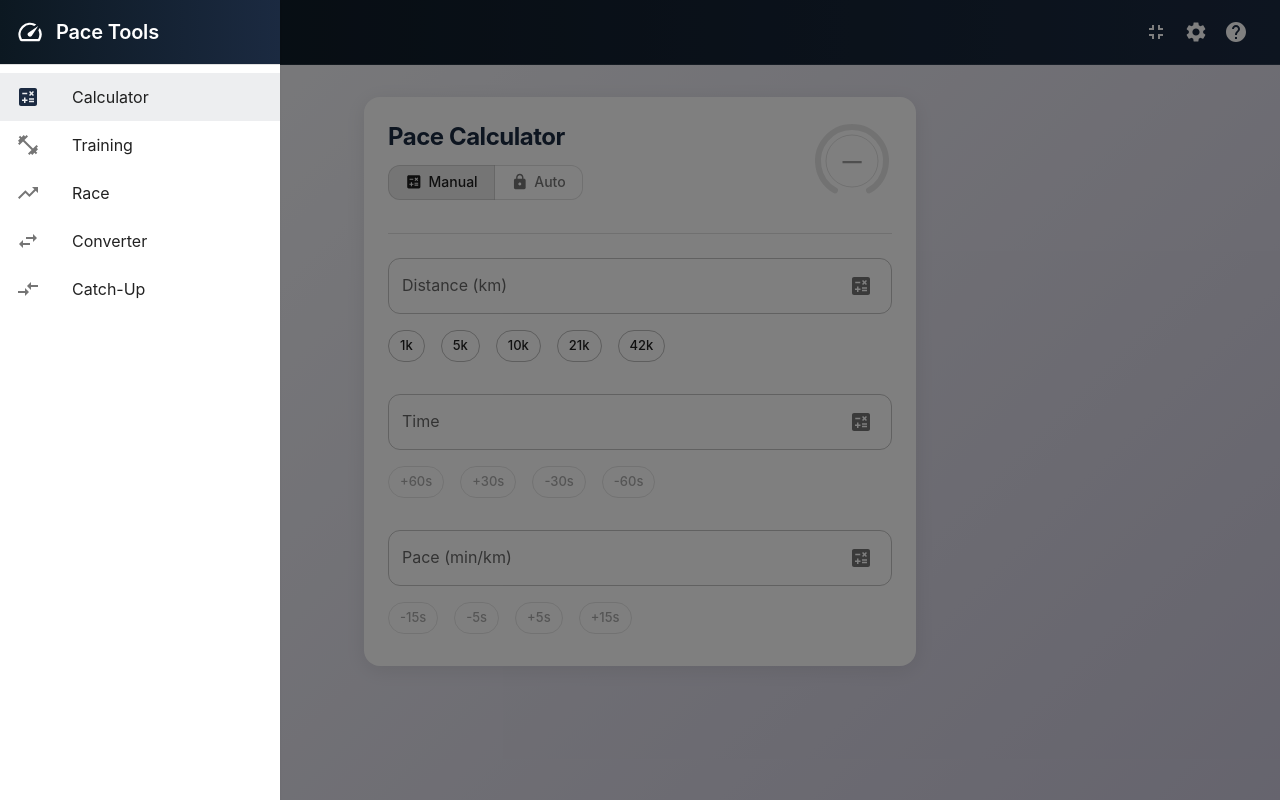
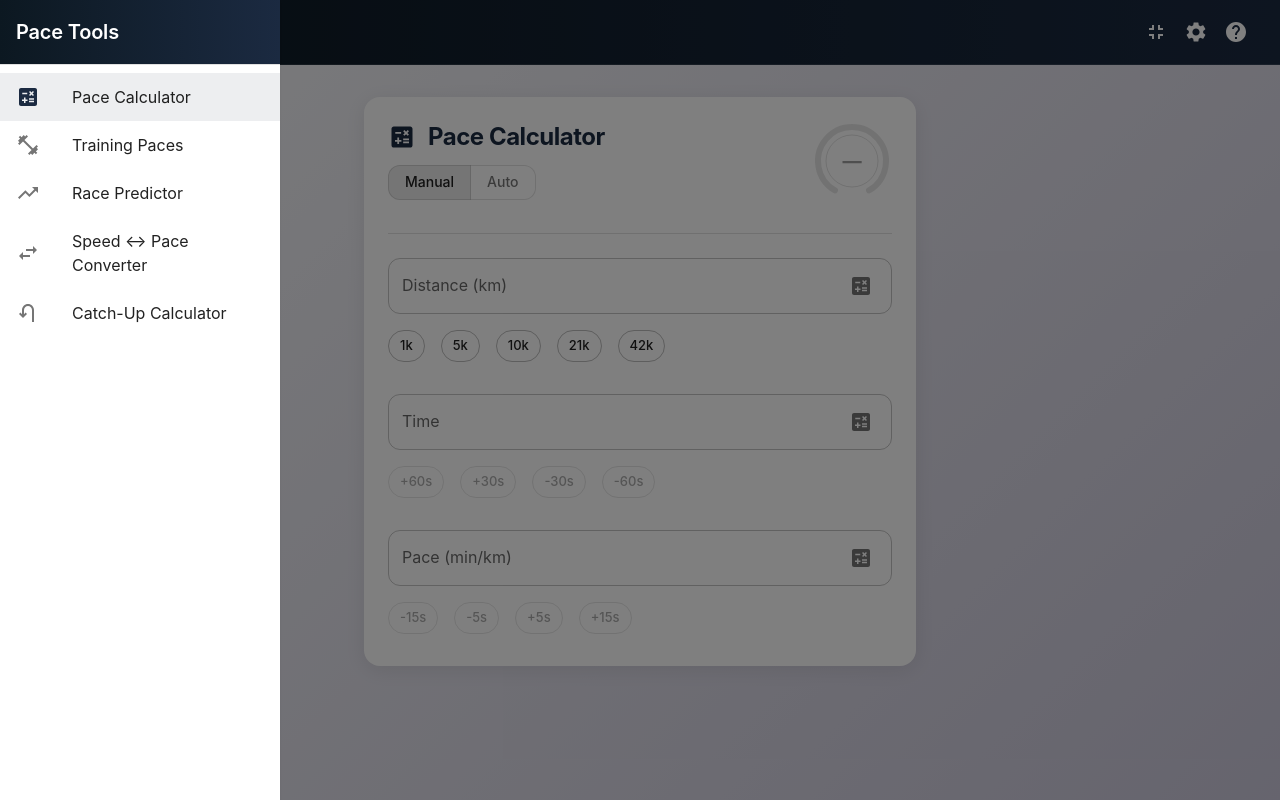
Before and after one commit to sebfoucault/pace-tools, a React (Vite) app: page / in a window 1280 px wide. Both pictures are taken after a click on the button 32 px from the left and 32 px from the top of the page. Built offline with nearby package versions, Linux system fonts and the light colour scheme.

Commit message:
Implement minor UX improvements

```diff
--- a/src/App.tsx
+++ b/src/App.tsx
@@ -1,6 +1,6 @@
 import React, { useState } from 'react';
 import { ThemeProvider, CssBaseline, Container, AppBar, Toolbar, Typography, Box, IconButton, Drawer, List, ListItem, ListItemButton, ListItemIcon, ListItemText, Divider } from '@mui/material';
-import { Speed, Settings, Help, Fullscreen, FullscreenExit, Calculate, TrendingUp, SwapHoriz, FitnessCenter, CompareArrows, Menu } from '@mui/icons-material';
+import { Settings, Help, Fullscreen, FullscreenExit, Calculate, TrendingUp, SwapHoriz, FitnessCenter, UTurnLeft, Menu } from '@mui/icons-material';
 import { useTranslation } from 'react-i18next';
 import RunningCalculator from './components/RunningCalculator';
 import RacePredictor from './components/RacePredictor';
@@ -123,7 +123,6 @@ function App() {
             >
               <Menu />
             </IconButton>
-            <Speed sx={{ mr: 2, fontSize: 28 }} />
             <Typography variant="h6" component="div" sx={{ flexGrow: 1, fontWeight: 600 }}>
               {t('app.title')}
             </Typography>
@@ -229,12 +228,9 @@ function App() {
           }}
         >
           <Box sx={{ p: 2, background: 'linear-gradient(90deg, #0c1821 0%, #1b2a41 100%)', color: 'white' }}>
-            <Box sx={{ display: 'flex', alignItems: 'center' }}>
-              <Speed sx={{ mr: 1.5, fontSize: 28 }} />
-              <Typography variant="h6" sx={{ fontWeight: 600 }}>
-                {t('app.title')}
-              </Typography>
-            </Box>
+            <Typography variant="h6" sx={{ fontWeight: 600 }}>
+              {t('app.title')}
+            </Typography>
           </Box>
           <Divider />
           <List>
@@ -246,7 +242,7 @@ function App() {
                 <ListItemIcon>
                   <Calculate color={currentTab === 0 ? 'primary' : 'inherit'} />
                 </ListItemIcon>
-                <ListItemText primary={t('app.calculatorTab') || 'Calculator'} />
+                <ListItemText primary={t('calculator.title') || 'Pace Calculator'} />
               </ListItemButton>
             </ListItem>
             <ListItem disablePadding>
@@ -257,7 +253,7 @@ function App() {
                 <ListItemIcon>
                   <FitnessCenter color={currentTab === 1 ? 'primary' : 'inherit'} />
                 </ListItemIcon>
-                <ListItemText primary={t('app.trainingTab') || 'Training'} />
+                <ListItemText primary={t('trainingPaces.title') || 'Training Paces'} />
               </ListItemButton>
             </ListItem>
             <ListItem disablePadding>
@@ -268,7 +264,7 @@ function App() {
                 <ListItemIcon>
                   <TrendingUp color={currentTab === 2 ? 'primary' : 'inherit'} />
                 </ListItemIcon>
-                <ListItemText primary={t('app.racePredictorTab') || 'Race'} />
+                <ListItemText primary={t('racePredictor.title') || 'Race Predictor'} />
               </ListItemButton>
             </ListItem>
             <ListItem disablePadding>
@@ -279,7 +275,7 @@ function App() {
                 <ListItemIcon>
                   <SwapHoriz color={currentTab === 3 ? 'primary' : 'inherit'} />
                 </ListItemIcon>
-                <ListItemText primary={t('app.converterTab') || 'Converter'} />
+                <ListItemText primary={t('converter.title') || 'Speed ↔ Pace Converter'} />
               </ListItemButton>
             </ListItem>
             <ListItem disablePadding>
@@ -288,9 +284,9 @@ function App() {
                 onClick={() => handleNavigate(4)}
               >
                 <ListItemIcon>
-                  <CompareArrows color={currentTab === 4 ? 'primary' : 'inherit'} />
+                  <UTurnLeft color={currentTab === 4 ? 'primary' : 'inherit'} />
                 </ListItemIcon>
-                <ListItemText primary={t('app.catchUpTab') || 'Catch-Up'} />
+                <ListItemText primary={t('catchUpCalculator.title') || 'Catch-Up Calculator'} />
               </ListItemButton>
             </ListItem>
           </List>
--- a/src/components/CalculatorModeToggle.tsx
+++ b/src/components/CalculatorModeToggle.tsx
@@ -1,6 +1,5 @@
 import React from 'react';
 import { ToggleButton, ToggleButtonGroup, Tooltip } from '@mui/material';
-import { Lock, Calculate } from '@mui/icons-material';
 
 export type CalculatorMode = 'manual' | 'auto';
 
@@ -49,13 +48,11 @@ export const CalculatorModeToggle: React.FC<CalculatorModeToggleProps> = ({
     >
       <Tooltip title={manualTooltip} arrow>
         <ToggleButton value="manual" aria-label="manual mode">
-          <Calculate sx={{ fontSize: '1.1rem', mr: 0.75 }} />
           {manualLabel}
         </ToggleButton>
       </Tooltip>
       <Tooltip title={autoTooltip} arrow>
         <ToggleButton value="auto" aria-label="auto mode">
-          <Lock sx={{ fontSize: '1.1rem', mr: 0.75 }} />
           {autoLabel}
         </ToggleButton>
       </Tooltip>
--- a/src/components/RacePredictor.tsx
+++ b/src/components/RacePredictor.tsx
@@ -13,6 +13,7 @@ import {
   Paper,
   Alert,
 } from '@mui/material';
+import { TrendingUp } from '@mui/icons-material';
 import { useTranslation } from 'react-i18next';
 import PerformanceGauge from './PerformanceGauge';
 import { predictTimeFromPI } from '../utils/performanceIndex';
@@ -51,6 +52,8 @@ const RacePredictor: React.FC<RacePredictorProps> = ({ unitSystem, performanceIn
     <Card elevation={3}>
       <CardContent sx={presets.cardContent}>
         <Box sx={{ display: 'flex', alignItems: 'flex-start', justifyContent: 'space-between', mb: 3 }}>
+          <Box sx={{ display: 'flex', alignItems: 'center' }}>
+            <TrendingUp sx={{ mr: 1.5, fontSize: 28, color: 'primary.main' }} />
             <Typography
               variant="h5"
               component="h2"
@@ -58,6 +61,7 @@ const RacePredictor: React.FC<RacePredictorProps> = ({ unitSystem, performanceIn
             >
               {t('racePredictor.title') || 'Race Predictor'}
             </Typography>
+          </Box>
 
           <PerformanceGauge performanceIndex={performanceIndex} />
         </Box>
--- a/src/components/RunningCalculator.tsx
+++ b/src/components/RunningCalculator.tsx
@@ -170,13 +170,16 @@ const RunningCalculator: React.FC<RunningCalculatorProps> = ({
       <CardContent sx={presets.cardContent}>
         <Box sx={{ display: 'flex', alignItems: 'flex-start', justifyContent: 'space-between', mb: 4 }}>
           <Box sx={{ flex: 1 }}>
+            <Box sx={{ display: 'flex', alignItems: 'center', mb: 1.5 }}>
+              <Calculate sx={{ mr: 1.5, fontSize: 28, color: 'primary.main' }} />
               <Typography
                 variant="h5"
                 component="h2"
-              sx={{ ...presets.title, mb: 1.5 }}
+                sx={presets.title}
               >
                 {t('calculator.title')}
               </Typography>
+            </Box>
             <CalculatorModeToggle
               mode={mode}
               onChange={(newMode) => dispatch({ type: 'SET_MODE', mode: newMode })}
--- a/src/components/TrainingPaces.tsx
+++ b/src/components/TrainingPaces.tsx
@@ -14,7 +14,7 @@ import {
   Alert,
   IconButton,
 } from '@mui/material';
-import { ArrowBack, ArrowForward } from '@mui/icons-material';
+import { ArrowBack, ArrowForward, FitnessCenter } from '@mui/icons-material';
 import { useTranslation } from 'react-i18next';
 import PerformanceGauge from './PerformanceGauge';
 import {
@@ -91,6 +91,8 @@ const TrainingPaces: React.FC<TrainingPacesProps> = ({ unitSystem, performanceIn
     <Card elevation={3}>
       <CardContent sx={presets.cardContent}>
         <Box sx={{ display: 'flex', alignItems: 'flex-start', justifyContent: 'space-between', mb: 3 }}>
+          <Box sx={{ display: 'flex', alignItems: 'center' }}>
+            <FitnessCenter sx={{ mr: 1.5, fontSize: 28, color: 'primary.main' }} />
             <Typography
               variant="h5"
               component="h2"
@@ -98,6 +100,7 @@ const TrainingPaces: React.FC<TrainingPacesProps> = ({ unitSystem, performanceIn
             >
               {t('trainingPaces.title') || 'Training Paces'}
             </Typography>
+          </Box>
 
           <PerformanceGauge performanceIndex={performanceIndex} />
         </Box>
--- a/src/i18n/locales/de.json
+++ b/src/i18n/locales/de.json
@@ -1,11 +1,7 @@
 {
   "app": {
     "title": "Lauf-Rechner",
-    "changeLanguage": "Sprache Ändern",
-    "calculatorTab": "Rechner",
-    "trainingTab": "Training",
-    "racePredictorTab": "Wettkampf",
-    "converterTab": "Umrechner"
+    "changeLanguage": "Sprache Ändern"
   },
   "calculator": {
     "title": "Laufrechner",
--- a/src/i18n/locales/en.json
+++ b/src/i18n/locales/en.json
@@ -1,12 +1,7 @@
 {
   "app": {
     "title": "Pace Tools",
-    "changeLanguage": "Change Language",
-    "calculatorTab": "Calculator",
-    "trainingTab": "Training",
-    "racePredictorTab": "Race",
-    "converterTab": "Converter",
-    "catchUpTab": "Catch-Up"
+    "changeLanguage": "Change Language"
   },
   "settings": {
     "title": "Settings",
@@ -150,7 +145,9 @@
     "time": "Time",
     "distance": "Distance",
     "outSplit": "Out (opposite direction)",
+    "outSplitShort": "Out",
     "backSplit": "Back (catch up)",
+    "backSplitShort": "Back",
     "total": "Total",
     "errorPaceTooSlow": "Your interval pace must be faster than your partner's pace.",
     "out": "OUT",
--- a/src/i18n/locales/es.json
+++ b/src/i18n/locales/es.json
@@ -1,11 +1,7 @@
 {
   "app": {
     "title": "Calculadora de Running",
-    "changeLanguage": "Cambiar Idioma",
-    "calculatorTab": "Calculadora",
-    "trainingTab": "Entrenamiento",
-    "racePredictorTab": "Carrera",
-    "converterTab": "Convertidor"
+    "changeLanguage": "Cambiar Idioma"
   },
   "settings": {
     "title": "Configuración",
--- a/src/i18n/locales/fr.json
+++ b/src/i18n/locales/fr.json
@@ -1,11 +1,7 @@
 {
   "app": {
     "title": "Calculateur de Course",
-    "changeLanguage": "Changer de Langue",
-    "calculatorTab": "Calculateur",
-    "trainingTab": "Entraînement",
-    "racePredictorTab": "Course",
-    "converterTab": "Convertisseur"
+    "changeLanguage": "Changer de Langue"
   },
   "settings": {
     "title": "Paramètres",
```
Also changed, not shown: src/components/CatchUpCalculator.tsx (+5 -3 lines), src/components/SpeedPaceConverter.tsx (+7 -4 lines). Lines whose indentation alone changed are shown as unchanged.
